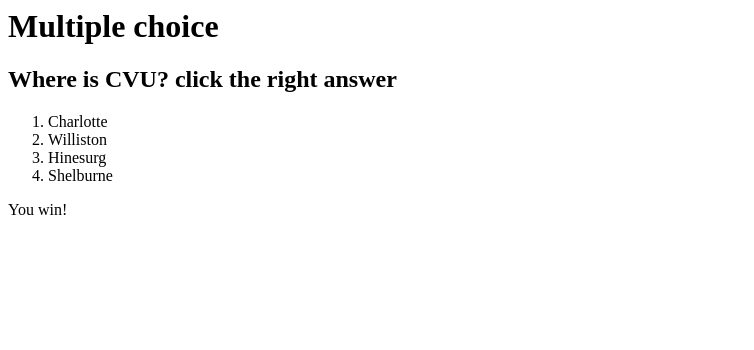
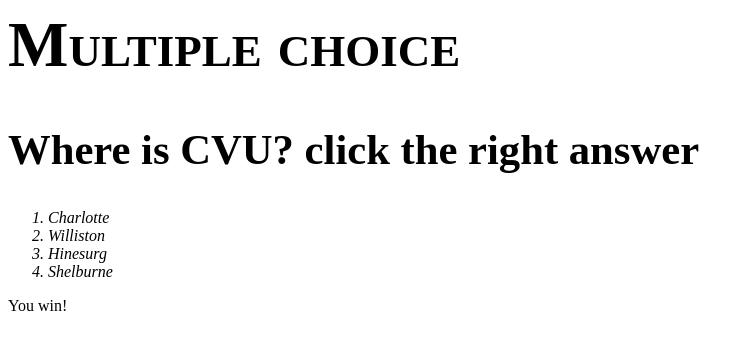
Before and after one commit to cmacfadyen/CVUClassDemo, a plain HTML site: page multi.html in a window 1280 px wide. Shown: the whole page, without its empty margins (0-754 px from the left). Drawn offline with Linux system fonts and the light colour scheme.

Commit message:
Update multi.html

```diff
--- a/multi.html
+++ b/multi.html
@@ -1,6 +1,6 @@
 <html>
 <head>
-<link rel = "stylesheet" type = "tect/css" href = "mad-lib-style.css">
+<link rel = "stylesheet" type = "text/css" href = "mad-lib-style.css">
 </head>
 <body>
 <h1>Multiple choice</h1>
```
